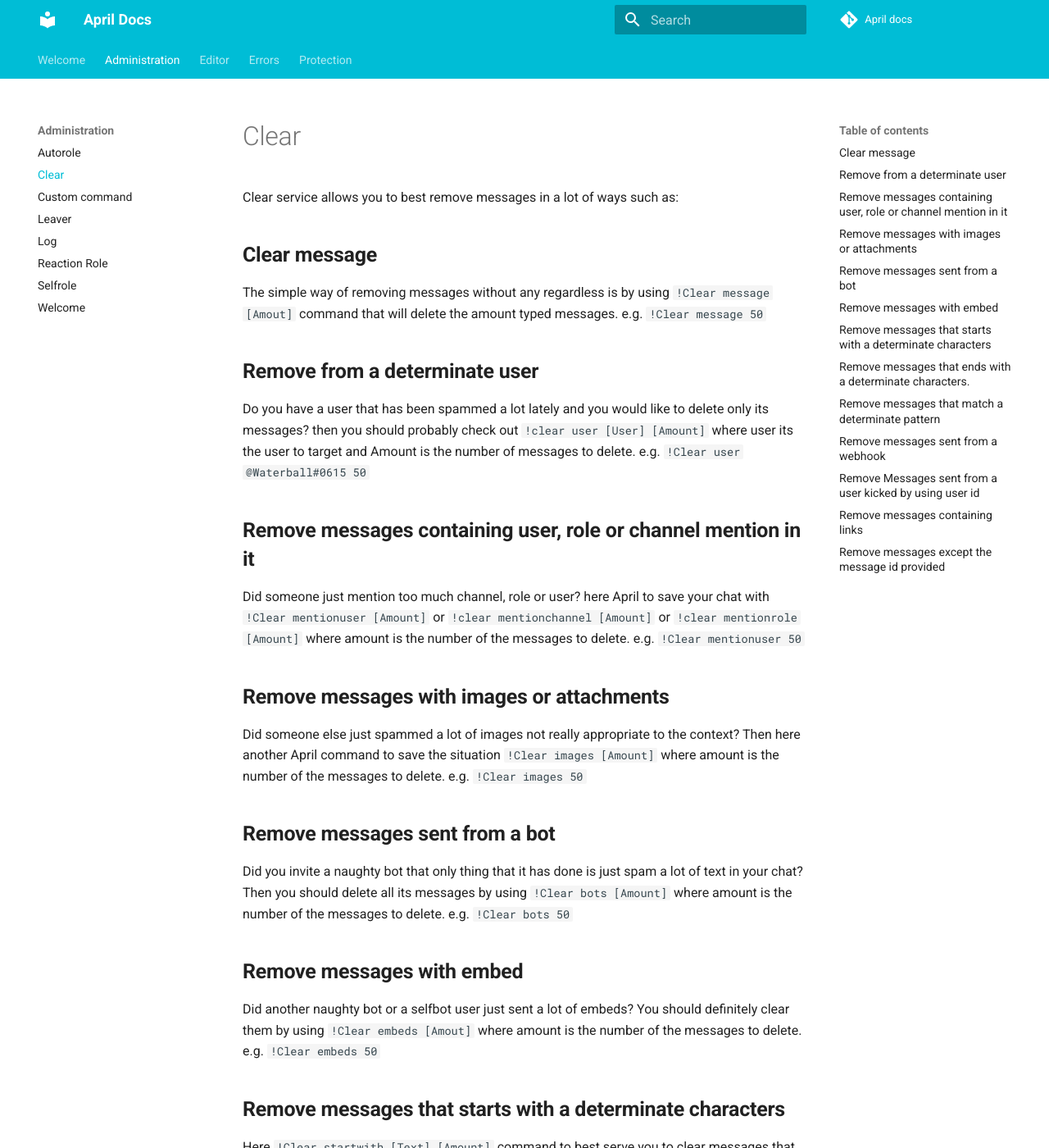
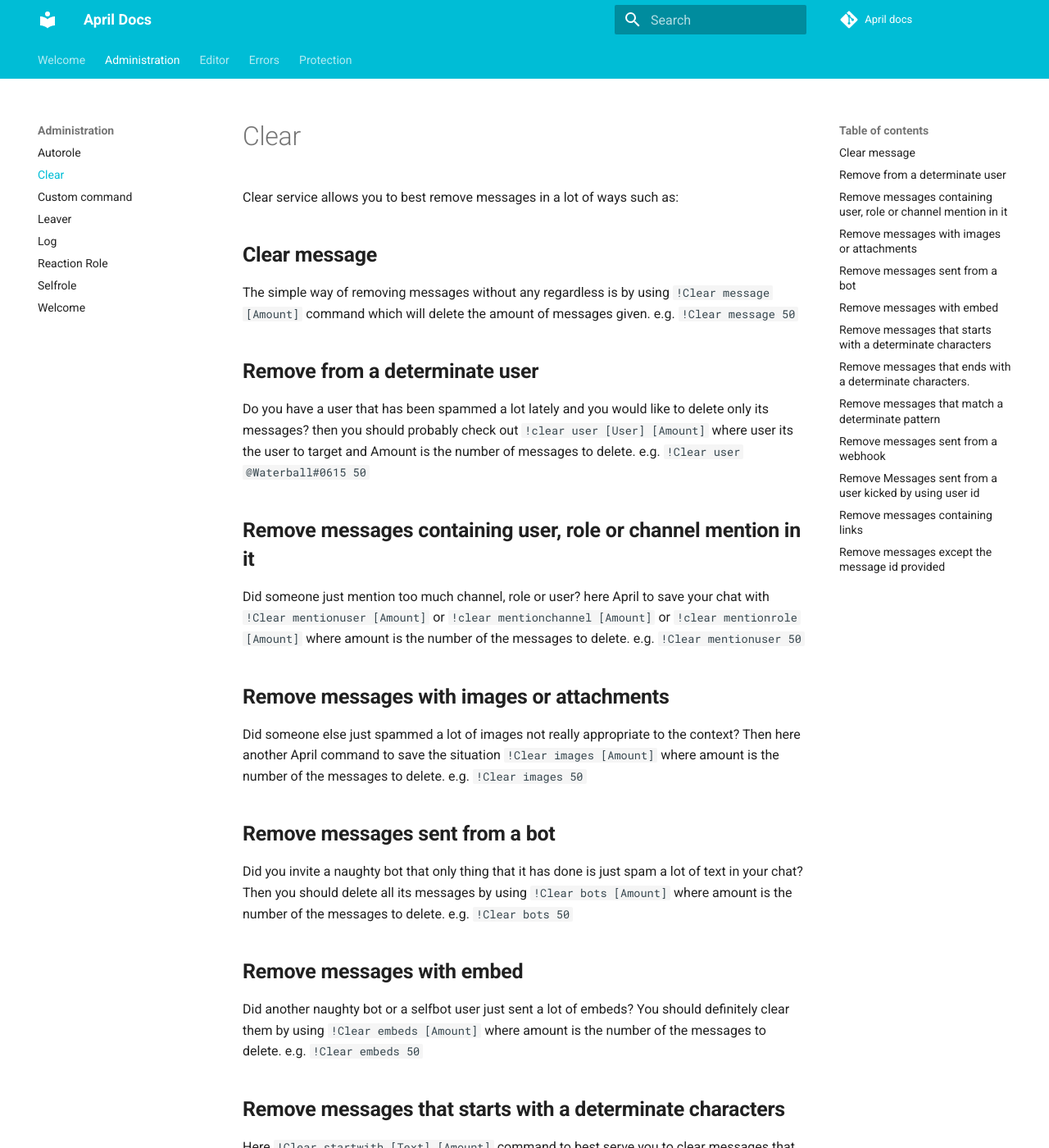
Before and after one commit to Waterball12/april-bot-docs, an MkDocs documentation site: the page built from docs/administration/clear.md, in a window 1280 px wide and 1400 px high. Shown: the whole window at 82% size. Built offline with MkDocs 1.6.1 and Material for MkDocs 9.7.7, drawn with Linux system fonts in a browser that asks for light colours; comment, search, counter and statistics services are not loaded; some of the changed text lies outside the part shown.

Commit message:
Update clear.md (fixed typoes)

```diff
--- a/docs/administration/clear.md
+++ b/docs/administration/clear.md
@@ -1,12 +1,12 @@
 ---
-modified: 2020-04-16
+modified: 2021-10-30
 ---
 
 Clear service allows you to best remove messages in a lot of ways such as:
 
 ## Clear message
-The simple way of removing messages without any regardless is by using `!Clear message [Amout]` command
-that will delete the amount typed messages. e.g. `!Clear message 50`
+The simple way of removing messages without any regardless is by using `!Clear message [Amount]` command
+which will delete the amount of messages given. e.g. `!Clear message 50`
 
 ## Remove from a determinate user
 Do you have a user that has been spammed a lot lately and you would like to delete only its
@@ -33,7 +33,7 @@
 
 ## Remove messages with embed
 Did another naughty bot or a selfbot user just sent a lot of embeds? You should
-definitely clear them by using `!Clear embeds [Amout]` where amount is the number of the messages to delete.
+definitely clear them by using `!Clear embeds [Amount]` where amount is the number of the messages to delete.
 e.g. `!Clear embeds 50`
 
 ## Remove messages that starts with a determinate characters
@@ -72,7 +72,7 @@
 
 ## Remove messages containing links
 Did you shared a lot of links and now you would like to get rid of? Here
-`!Clear links [Amout]` command to remove all of them.
+`!Clear links [Amount]` command to remove all of them.
 e.g. `!clear links 100`
 
 ## Remove messages except the message id provided
```
Also changed, not shown: other parts of docs/administration/clear.md (+1 -1 lines).
